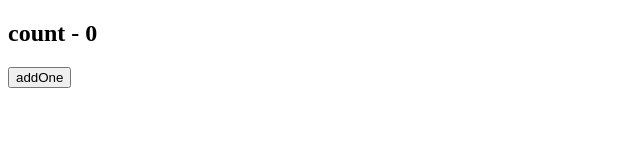
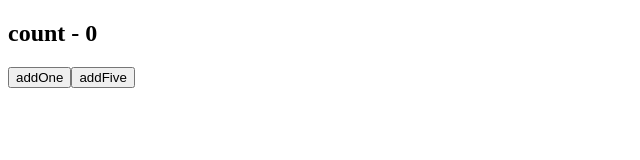
Before and after one commit to danyalbani240/learning-react, a React (Create React App) app: page / in a window 1280 px wide. Shown: the top 160 px of the page, without its empty margins (0-640 px from the left). Built offline with nearby package versions, Linux system fonts and the light colour scheme.

Commit message:
adding function addfive to counter

```diff
--- a/src/HookCounter.js
+++ b/src/HookCounter.js
@@ -6,10 +6,17 @@ const HookCounter = () => {
         setCount(count + 1);
     };
 
+    const addFive = () => {
+        for (let i = 0; i < 5; i++) {
+            setCount(count + 1);
+        }
+    };
+
     return (
         <div className="hook-counter">
             <h2>count - {count}</h2>
             <button onClick={addOne}>addOne</button>
+            <button onClick={addFive}>addFive</button>
         </div>
     );
 };
```
